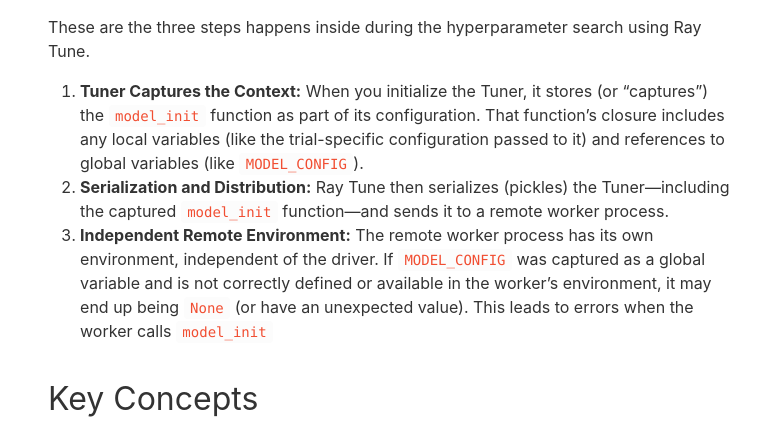
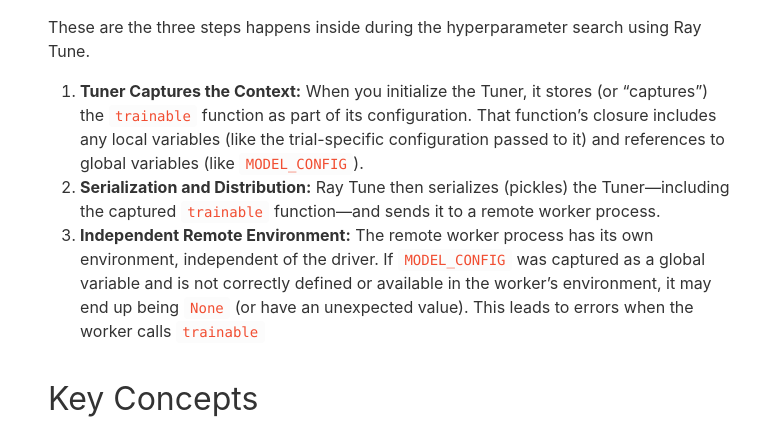
Before and after one commit to leroykim/leroykim.github.io, a Jekyll site: the page built from _posts/2025-02-07-ensuring-correct-execution-context-in-ray.md, in a window 1280 px wide. Shown: the part 627-1057 px from the top of the page, without its empty margins (248-1015 px from the left). Built offline with Jekyll 4.4.1, drawn with Linux system fonts in a browser that asks for light colours.

Commit message:
Update post

````diff
--- a/_posts/2025-02-07-ensuring-correct-execution-context-in-ray.md
+++ b/_posts/2025-02-07-ensuring-correct-execution-context-in-ray.md
@@ -24,9 +24,9 @@
     )
 ```
 These are the three steps happens inside during the hyperparameter search using Ray Tune.
-1. **Tuner Captures the Context:** When you initialize the Tuner, it stores (or "captures") the `model_init` function as part of its configuration. That function’s closure includes any local variables (like the trial-specific configuration passed to it) and references to global variables (like `MODEL_CONFIG`).
-2. **Serialization and Distribution:** Ray Tune then serializes (pickles) the Tuner—including the captured `model_init` function—and sends it to a remote worker process.
-3. **Independent Remote Environment:** The remote worker process has its own environment, independent of the driver. If `MODEL_CONFIG` was captured as a global variable and is not correctly defined or available in the worker’s environment, it may end up being `None` (or have an unexpected value). This leads to errors when the worker calls `model_init`
+1. **Tuner Captures the Context:** When you initialize the Tuner, it stores (or "captures") the `trainable` function as part of its configuration. That function’s closure includes any local variables (like the trial-specific configuration passed to it) and references to global variables (like `MODEL_CONFIG`).
+2. **Serialization and Distribution:** Ray Tune then serializes (pickles) the Tuner—including the captured `trainable` function—and sends it to a remote worker process.
+3. **Independent Remote Environment:** The remote worker process has its own environment, independent of the driver. If `MODEL_CONFIG` was captured as a global variable and is not correctly defined or available in the worker’s environment, it may end up being `None` (or have an unexpected value). This leads to errors when the worker calls `trainable`
 
 # Key Concepts
 - **Trainable:** an object that you can pass into a Tune run.
````
